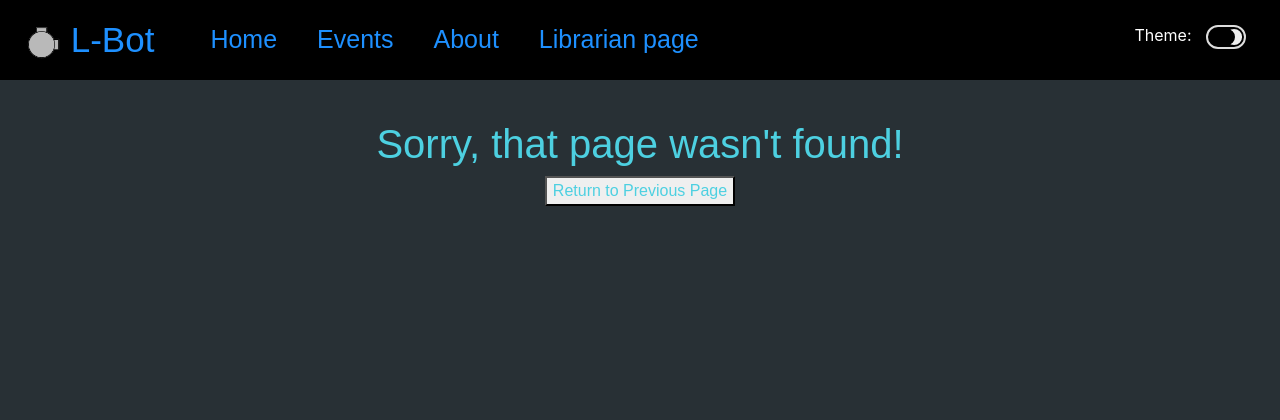
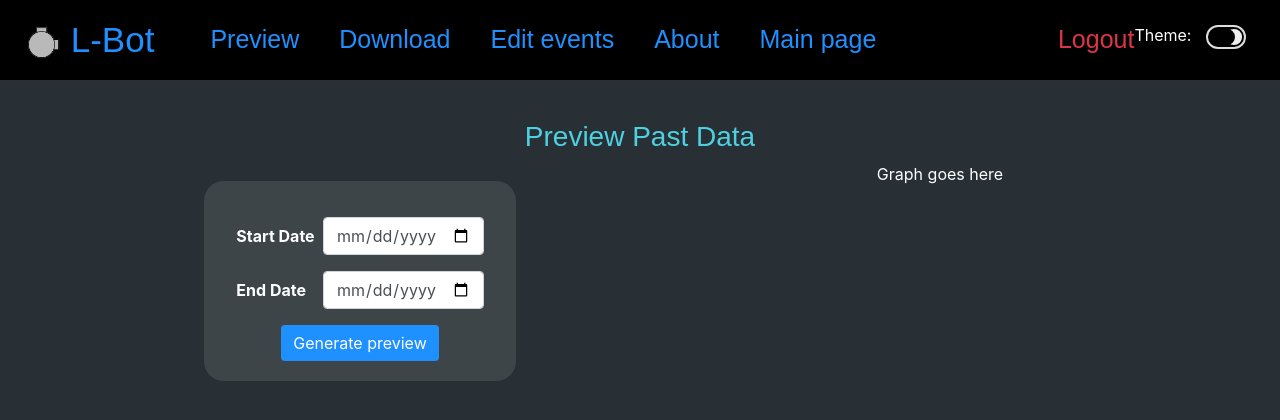
Before and after one commit to L-Bot-AU/L-Bot-server, a Flask app: page /librarian/preview in a window 1280 px wide. Shown: the top 420 px of the page. Run offline with Flask 2, Linux system fonts and the light colour scheme; the visitor is signed in with stand-in values (Sample User, id 1); some libraries are stand-ins or nearby versions; some web fonts are replaced.

Commit message:
Added download and preview interfaces

```diff
--- a/website/app.py
+++ b/website/app.py
@@ -11,7 +11,8 @@ from flask_bootstrap import Bootstrap
 import urllib.request, json
 from datetime import datetime
 from website.login_form import LoginForm
-from website.graph_form import GraphForm
+from website.download_form import DownloadForm
+from website.preview_form import PreviewForm
 
 
 app = Flask(__name__)
@@ -38,7 +39,7 @@ def events():
 @app.route("/login", methods=["GET", "POST"])
 def librarian_login():
     if "librarian" in session:
-        return redirect("/librarian/statistics")
+        return redirect("/librarian/preview")
     form = LoginForm()
     if form.validate_on_submit():
         required_password = {"Junior": "jlb",
@@ -60,11 +61,11 @@ def logout():
     return redirect("/")
 
 
-@app.route("/librarian/statistics", methods=["GET", "POST"])
-def librarian_statistics():
-    if session.get("librarian") is None:
+@app.route("/librarian/preview", methods=["GET", "POST"])
+def librarian_preview():
+    if "librarian" not in session:
         return redirect("/")
-    form = GraphForm()
+    form = PreviewForm()
     if form.validate_on_submit():
         start_date = request.form["start_date"] #is a string, should turn into datetime object
         end_date = request.form["end_date"]
@@ -73,19 +74,35 @@ def librarian_statistics():
         if not selection:
             form.periods.errors.append("Please select at least one option")
         # todo update chart.js
-    return render_template("librarian_statistics.html", form=form)
+    return render_template("librarian_preview.html", form=form)
+
+
+@app.route("/librarian/download", methods=["GET", "POST"])
+def librarian_download():
+    if "librarian" not in session:
+        return redirect("/")
+    form = DownloadForm()
+    if form.validate_on_submit():
+        start_date = request.form["start_date"] #is a string, should turn into datetime object
+        end_date = request.form["end_date"]
+        selection = [option for option in ["periods", "morning", "lunch", "recess"] if request.form.get(option)]
+        print(start_date, end_date, selection)
+        if not selection:
+            form.periods.errors.append("Please select at least one option")
+        # todo update chart.js
+    return render_template("librarian_download.html", form=form)
 
 
 @app.route("/librarian/events", methods=["GET", "POST"])
 def librarian_events():
-    if session.get("librarian") is None:
+    if "librarian" not in session:
         return redirect("/")
     return render_template("librarian_events.html")
 
 
 @app.route("/librarian/about", methods=["GET", "POST"])
 def librarian_about():
-    if session.get("librarian") is None:
+    if "librarian" not in session:
         return redirect("/")
     return render_template("librarian_about.html")
 
--- /dev/null
+++ b/website/preview_form.py
@@ -0,0 +1,17 @@
+from flask_wtf import FlaskForm
+from wtforms import DateField, SelectField, BooleanField, SubmitField
+from wtforms.validators import DataRequired
+
+
+class PreviewForm(FlaskForm):
+    start_date = DateField("Start Date",
+                           render_kw={"placeholder": "start date"},
+                           validators=[DataRequired()],
+                           format='%d/%m/%y'
+                           )
+    end_date = DateField("End Date",
+                         render_kw={"placeholder": "end date"},
+                         validators=[DataRequired()],
+                         format='%d/%m/%y'
+                         )
+    submit = SubmitField("Generate preview")
--- a/website/templates/librarian_base.html
+++ b/website/templates/librarian_base.html
@@ -6,7 +6,8 @@
 
 {% block navbar_content %}
 <ul class="nav mr-auto">
-    <li class="nav-item"><a class="navbar-link" href="/librarian/statistics">Statistics</a></li>
+    <li class="nav-item"><a class="navbar-link" href="/librarian/preview">Preview</a></li>
+	<li class="nav-item"><a class="navbar-link" href="/librarian/download">Download</a></li>
     <li class="nav-item"><a class="navbar-link" href="/librarian/events">Edit events</a></li>
 	<li class="nav-item"><a class="navbar-link" href="/librarian/about">About</a></li>
     <li class="nav-item"><a class="navbar-link" href="/">Main page</a></li>
--- /dev/null
+++ b/website/templates/librarian_preview.html
@@ -0,0 +1,45 @@
+{% extends 'librarian_base.html' %}
+
+{% block page_title %} Preview Past Data {% endblock %}
+
+{% block page_content %}
+    <h3>Preview Past Data</h3>
+    <div class="container-fluid" style="float: left; width: 50%; height: 238px">
+        <form class="auth_form" action="" method="post" novalidate>
+            {{ form.hidden_tag() }}
+            <p>
+                <div class="form-inline">
+                    {{ form.start_date.label(class_="form-label bold-this") }}
+                    {{ form.start_date(class_="form-control data-entry") }}<br>
+                </div>
+                {% if form.start_date.errors %}
+                    <ul>
+                    {% for error in form.start_date.errors %}
+                        <li class="feedback text-danger"> {{ error }} </li>
+                    {% endfor %}
+                    </ul> {# todo fix up warning colour so it appears nice in light mode #}
+                {% endif %}
+            </p>
+            <p>
+                <div class="form-inline">
+                    {{ form.end_date.label(class_="form-label bold-this") }}
+                    {{ form.end_date(class_="form-control data-entry") }}<br>
+                </div>
+                {% if form.end_date.errors %}
+                    <ul>
+                    {% for error in form.end_date.errors %}
+                        <li class="feedback text-danger"> {{ error }} </li>
+                    {% endfor %}
+                    </ul>
+                {% endif %}
+            </p>
+
+            {{ form.submit(class_="btn btn-primary submit-button") }}
+        </form>
+    </div>
+    <div style="float: right; width: 50%">
+        Graph goes here
+{#        <script>#}
+{#        </script>#}
+    </div>
+{% endblock %}
```
Also changed, not shown: website/download_form.py (renamed from website/graph_form.py, +3 -7 lines), website/templates/librarian_download.html (renamed from website/templates/librarian_statistics.html, +5 -21 lines).
